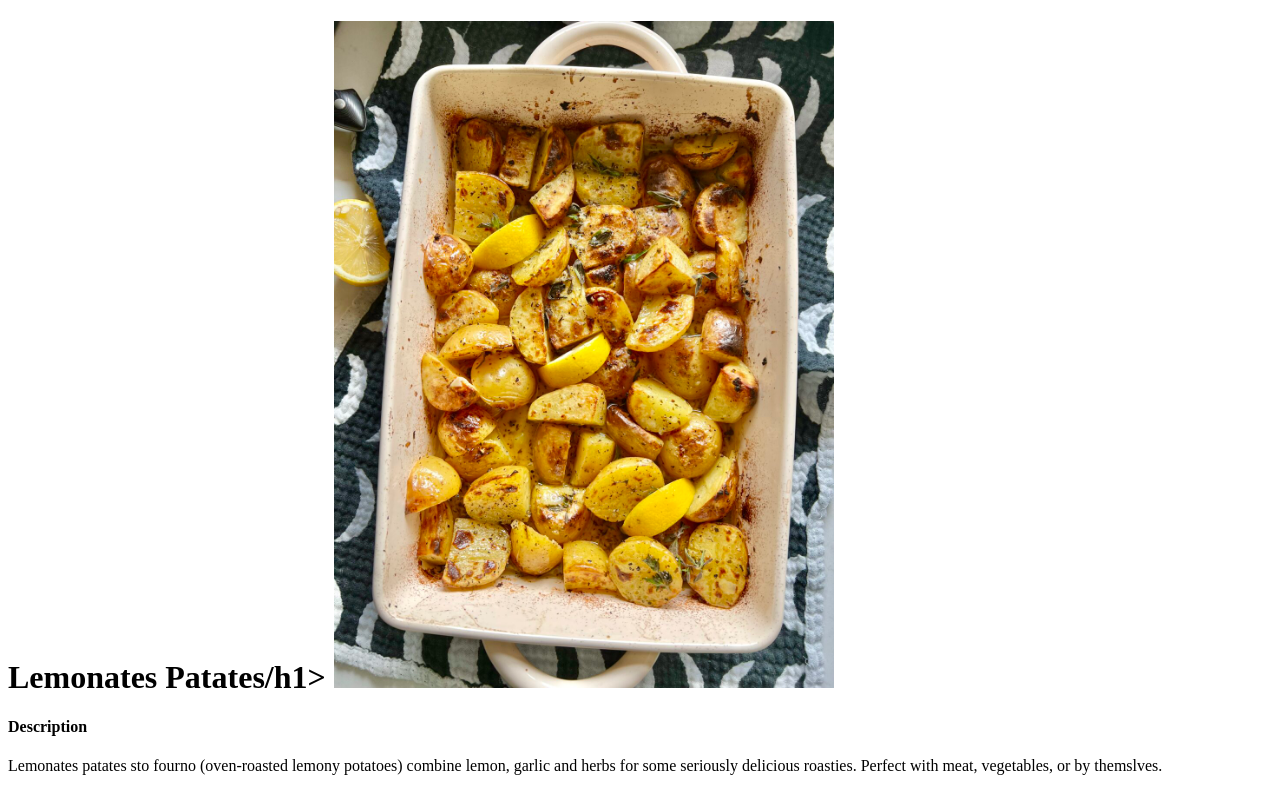
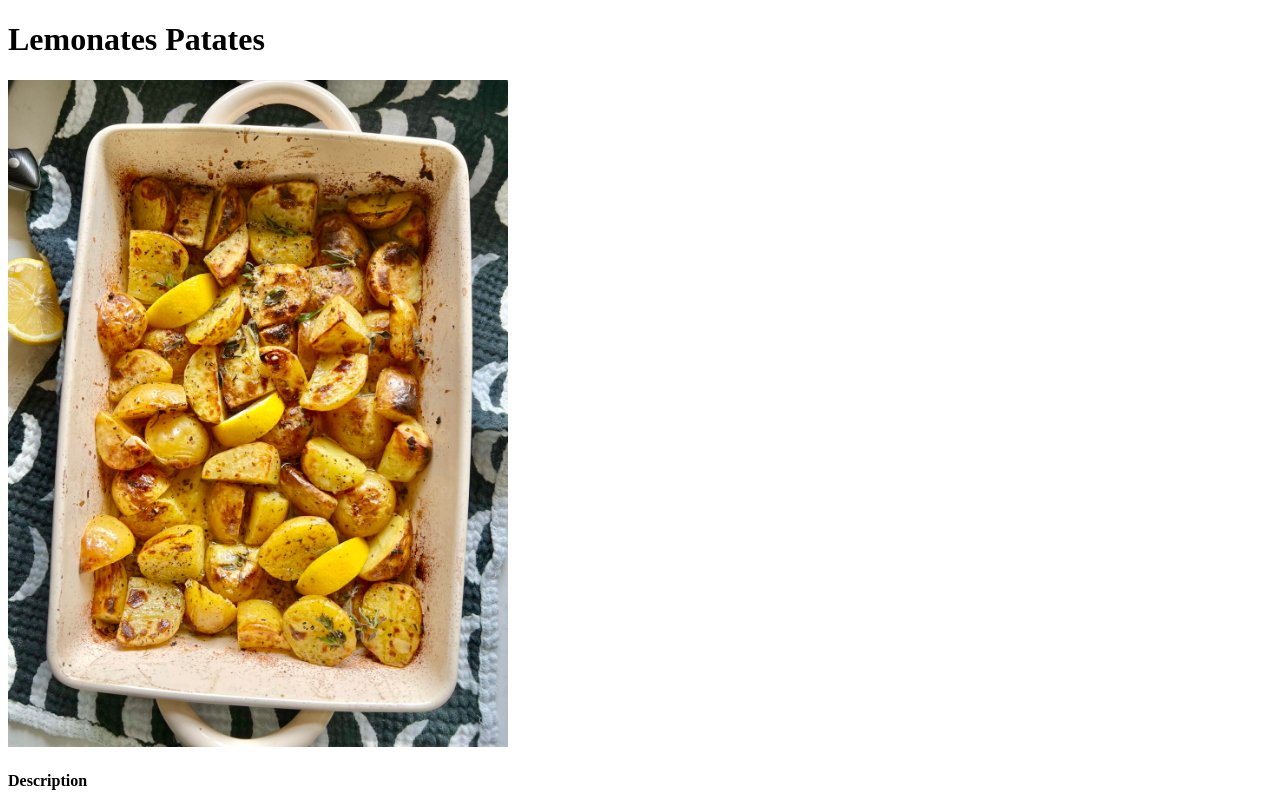
Before and after one commit to spatchcuck/odin-recipes, a plain HTML site: page recipes/lemonatespatates.html in a window 1280 px wide. Shown: the top 793 px of the page. Drawn offline with Linux system fonts and the light colour scheme.

Commit message:
Fix broken tag in heading of Lemonates Patates
Fixed broken tag in the heading of page 'Lemonates Patates'

```diff
--- a/recipes/lemonatespatates.html
+++ b/recipes/lemonatespatates.html
@@ -6,7 +6,7 @@
     <title>Lemonates Patates</title>
 </head>
 <body>
-    <h1>Lemonates Patates/h1>
+    <h1>Lemonates Patates</h1>
     <img src="../images/lemonatespatates.jpeg" alt="A baking dish full of roast potatoes with lemon slices." width="500">
     <h4>Description</h4>
     <p>Lemonates patates sto fourno (oven-roasted lemony potatoes) combine lemon, garlic and herbs for some seriously delicious roasties. Perfect with meat, vegetables, or by themslves.</p>
```
